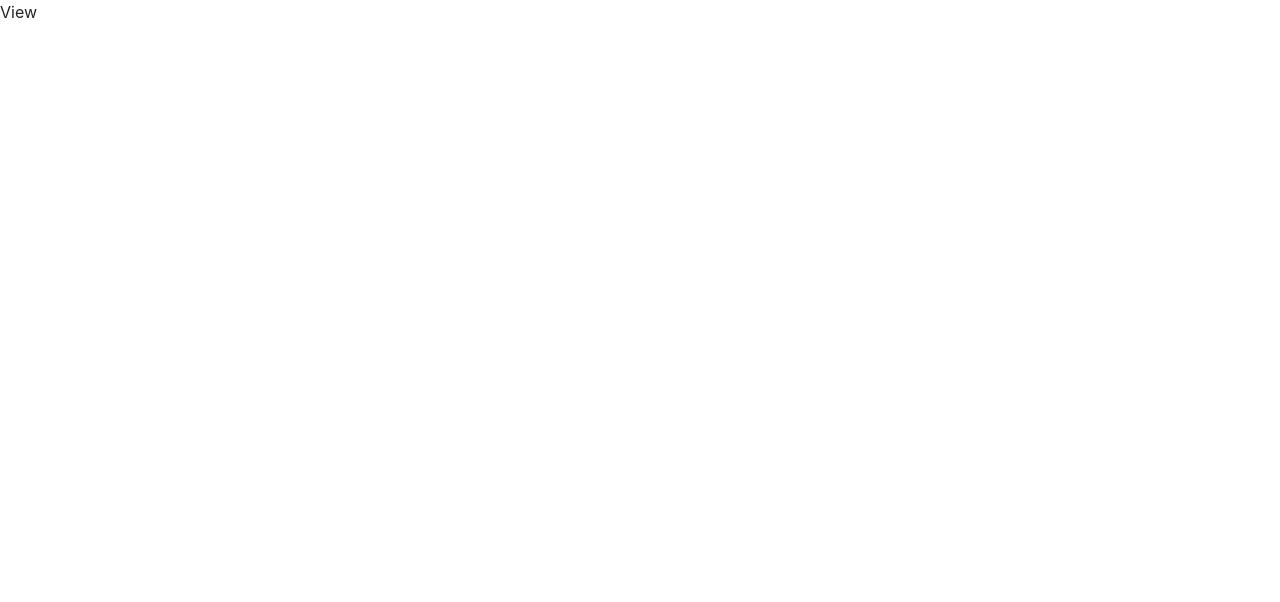
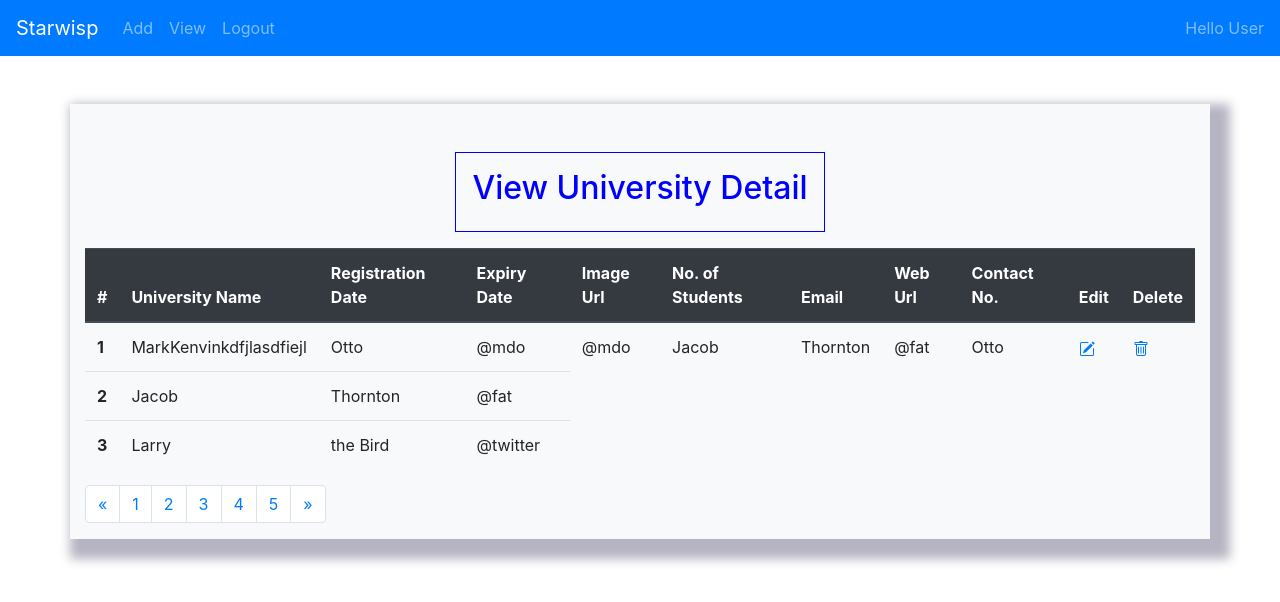
Before and after one commit to raushan606/starwisp-task, a React (Create React App) app in the folder client/: page /view in a window 1280 px wide. Shown: the top 602 px of the page. Built offline with nearby package versions, Linux system fonts and the light colour scheme.

Commit message:
view and add layout

```diff
--- a/client/package.json
+++ b/client/package.json
@@ -7,8 +7,8 @@
     "@testing-library/react": "^9.3.2",
     "@testing-library/user-event": "^7.1.2",
     "axios": "^0.20.0",
+    "bootstrap-icons": "^1.0.0",
     "react": "^16.13.1",
-    "react-datepicker": "^3.1.3",
     "react-dom": "^16.13.1",
     "react-router-dom": "^5.2.0",
     "react-scripts": "3.4.3"
--- a/client/src/components/Add.js
+++ b/client/src/components/Add.js
@@ -1,7 +1,6 @@
 import React, { useState } from "react";
 import { Button, Form, FormGroup, Label, Input } from "reactstrap";
 import Navbar from "./Navigation";
-import DatePicker from "react-datepicker";
 
 const Add = () => {
   const [formData, setFormData] = useState({
@@ -50,7 +49,7 @@ const Add = () => {
           className="p-3 mb-3 mt-5 bg-light"
           style={{ border: "1px solid blue", color: "blue" }}
         >
-          <h2>University Detail</h2>
+          <h2>Add University Detail</h2>
         </div>
         <Form className="w-50 bg-light pb-3 mb-3" onSubmit={(e) => onSubmit(e)}>
           <FormGroup>
@@ -62,6 +61,7 @@ const Add = () => {
               onChange={(e) => onChange(e)}
               id="uniname"
               placeholder="University Name"
+              required="true"
             />
           </FormGroup>
           <FormGroup>
@@ -73,22 +73,86 @@ const Add = () => {
               value={registrationDate}
               onChange={(e) => onChange(e)}
               placeholder="Registration Date"
+              required="true"
             />
           </FormGroup>
           <FormGroup>
             <Label for="expiryDate">Expiry Date</Label>
             <Input
               type="date"
-              name="registrationDate"
-              id="registrationDate"
-              value={registrationDate}
+              name="expiryDate"
+              id="expiryDate"
+              value={expiryDate}
               onChange={(e) => onChange(e)}
-              placeholder="Registration Date"
+              placeholder="Expiry Date"
+              required="true"
+            />
+          </FormGroup>
+          <FormGroup>
+            <Label for="imgUrl">Image Url</Label>
+            <Input
+              type="text"
+              name="imgUrl"
+              id="imgUrl"
+              value={imgUrl}
+              onChange={(e) => onChange(e)}
+              placeholder="Image Url"
+              required="true"
+            />
+          </FormGroup>
+          <FormGroup>
+            <Label for="noOfStudent">Number of Students</Label>
+            <Input
+              type="text"
+              name="noOfStudent"
+              id="noOfStudent"
+              value={noOfStudent}
+              onChange={(e) => onChange(e)}
+              placeholder="Number of Students"
+              required="true"
+            />
+          </FormGroup>
+          <FormGroup>
+            <Label for="email">Email</Label>
+            <Input
+              type="text"
+              name="email"
+              id="email"
+              value={email}
+              onChange={(e) => onChange(e)}
+              placeholder="Email"
+              required="true"
+            />
+          </FormGroup>
+          <FormGroup>
+            <Label for="webUrl">Website Url</Label>
+            <Input
+              type="text"
+              name="webUrl"
+              id="webUrl"
+              value={webUrl}
+              onChange={(e) => onChange(e)}
+              placeholder="Website Url"
+              required="true"
+            />
+          </FormGroup>
+          <FormGroup>
+            <Label for="contactNo">Contact No.</Label>
+            <Input
+              type="text"
+              name="contactNo"
+              id="contactNo"
+              value={contactNo}
+              onChange={(e) => onChange(e)}
+              placeholder="Contact No."
+              maxLength="10"
+              minLength="10"
+              required="true"
             />
           </FormGroup>
 
-          <Button color="primary" type="submit" value="Login">
-            Login
+          <Button color="primary" type="submit" value="submit">
+            Submit
           </Button>
         </Form>
       </div>
--- a/client/src/components/View.js
+++ b/client/src/components/View.js
@@ -1,11 +1,135 @@
-import React from 'react'
+import React from "react";
+import Navbar from "./Navigation";
+import { Pagination, PaginationItem, PaginationLink } from "reactstrap";
+import { Link } from "react-router-dom";
 
 const View = () => {
-    return (
-        <div>
-            View
+  return (
+    <div>
+      <Navbar />
+      <div
+        className="container mt-5 bg-light d-flex flex-column align-items-center"
+        style={{
+          border: "0px solid blue",
+          color: "blue",
+          marginTop: "25px",
+          boxShadow: "10px 10px 10px 10px #B6B4C2",
+        }}
+      >
+        <div
+          className="p-3 mb-3 mt-5 bg-light"
+          style={{ border: "1px solid blue", color: "blue" }}
+        >
+          <h2>View University Detail</h2>
         </div>
-    )
-}
+        <div class="table-responsive-md">
+          <table class="table">
+            <thead class="thead-dark">
+              <tr>
+                <th scope="col">#</th>
+                <th scope="col">University Name</th>
+                <th scope="col">Registration Date</th>
+                <th scope="col">Expiry Date</th>
+                <th scope="col">Image Url</th>
+                <th scope="col">No. of Students</th>
+                <th scope="col">Email</th>
+                <th scope="col">Web Url</th>
+                <th scope="col">Contact No.</th>
+                <th scope="col">Edit</th>
+                <th scope="col">Delete</th>
+              </tr>
+            </thead>
+            <tbody>
+              <tr>
+                <th scope="row">1</th>
+                <td>MarkKenvinkdfjlasdfiejl</td>
+                <td>Otto</td>
+                <td>@mdo</td>
+                <td>@mdo</td>
+                <td>Jacob</td>
+                <td>Thornton</td>
+                <td>@fat</td>
+                <td>Otto</td>
+                <td>
+                  <Link to="/add">
+                    <svg
+                      width="1em"
+                      height="1em"
+                      viewBox="0 0 16 16"
+                      class="bi bi-pencil-square"
+                      fill="currentColor"
+                      xmlns="http://www.w3.org/2000/svg"
+                    >
+                      <path d="M15.502 1.94a.5.5 0 0 1 0 .706L14.459 3.69l-2-2L13.502.646a.5.5 0 0 1 .707 0l1.293 1.293zm-1.75 2.456l-2-2L4.939 9.21a.5.5 0 0 0-.121.196l-.805 2.414a.25.25 0 0 0 .316.316l2.414-.805a.5.5 0 0 0 .196-.12l6.813-6.814z" />
+                      <path
+                        fill-rule="evenodd"
+                        d="M1 13.5A1.5 1.5 0 0 0 2.5 15h11a1.5 1.5 0 0 0 1.5-1.5v-6a.5.5 0 0 0-1 0v6a.5.5 0 0 1-.5.5h-11a.5.5 0 0 1-.5-.5v-11a.5.5 0 0 1 .5-.5H9a.5.5 0 0 0 0-1H2.5A1.5 1.5 0 0 0 1 2.5v11z"
+                      />
+                    </svg>
+                  </Link>
+                </td>
+                <td>
+                  <Link to="/add">
+                    <svg
+                      width="1em"
+                      height="1em"
+                      viewBox="0 0 16 16"
+                      class="bi bi-trash"
+                      fill="currentColor"
+                      xmlns="http://www.w3.org/2000/svg"
+                    >
+                      <path d="M5.5 5.5A.5.5 0 0 1 6 6v6a.5.5 0 0 1-1 0V6a.5.5 0 0 1 .5-.5zm2.5 0a.5.5 0 0 1 .5.5v6a.5.5 0 0 1-1 0V6a.5.5 0 0 1 .5-.5zm3 .5a.5.5 0 0 0-1 0v6a.5.5 0 0 0 1 0V6z" />
+                      <path
+                        fill-rule="evenodd"
+                        d="M14.5 3a1 1 0 0 1-1 1H13v9a2 2 0 0 1-2 2H5a2 2 0 0 1-2-2V4h-.5a1 1 0 0 1-1-1V2a1 1 0 0 1 1-1H6a1 1 0 0 1 1-1h2a1 1 0 0 1 1 1h3.5a1 1 0 0 1 1 1v1zM4.118 4L4 4.059V13a1 1 0 0 0 1 1h6a1 1 0 0 0 1-1V4.059L11.882 4H4.118zM2.5 3V2h11v1h-11z"
+                      />
+                    </svg>
+                  </Link>
+                </td>
+              </tr>
+              <tr>
+                <th scope="row">2</th>
+                <td>Jacob</td>
+                <td>Thornton</td>
+                <td>@fat</td>
+              </tr>
+              <tr>
+                <th scope="row">3</th>
+                <td>Larry</td>
+                <td>the Bird</td>
+                <td>@twitter</td>
+              </tr>
+            </tbody>
+          </table>
+          <Pagination aria-label="Page navigation example">
+            <PaginationItem>
+              <PaginationLink first href="#" />
+            </PaginationItem>
 
-export default View
+            <PaginationItem>
+              <PaginationLink href="#">1</PaginationLink>
+            </PaginationItem>
+            <PaginationItem>
+              <PaginationLink href="#">2</PaginationLink>
+            </PaginationItem>
+            <PaginationItem>
+              <PaginationLink href="#">3</PaginationLink>
+            </PaginationItem>
+            <PaginationItem>
+              <PaginationLink href="#">4</PaginationLink>
+            </PaginationItem>
+            <PaginationItem>
+              <PaginationLink href="#">5</PaginationLink>
+            </PaginationItem>
+
+            <PaginationItem>
+              <PaginationLink last href="#" />
+            </PaginationItem>
+          </Pagination>
+        </div>
+      </div>
+    </div>
+  );
+};
+
+export default View;
--- a/package.json
+++ b/package.json
@@ -11,6 +11,7 @@
   "dependencies": {
     "bcryptjs": "^2.4.3",
     "body-parser": "^1.19.0",
+    "bootstrap": "^4.5.2",
     "concurrently": "^5.3.0",
     "config": "^3.3.1",
     "cors": "^2.8.5",
@@ -19,6 +20,9 @@
     "jsonwebtoken": "^8.5.1",
     "mongodb": "^3.6.1",
     "mongoose": "^5.10.2",
-    "morgan": "^1.10.0"
+    "morgan": "^1.10.0",
+    "react": "^16.13.1",
+    "react-dom": "^16.13.1",
+    "reactstrap": "^8.5.1"
   }
 }
```
Also changed, not shown: 2 other files (tests, documents, lock files or other folders).
